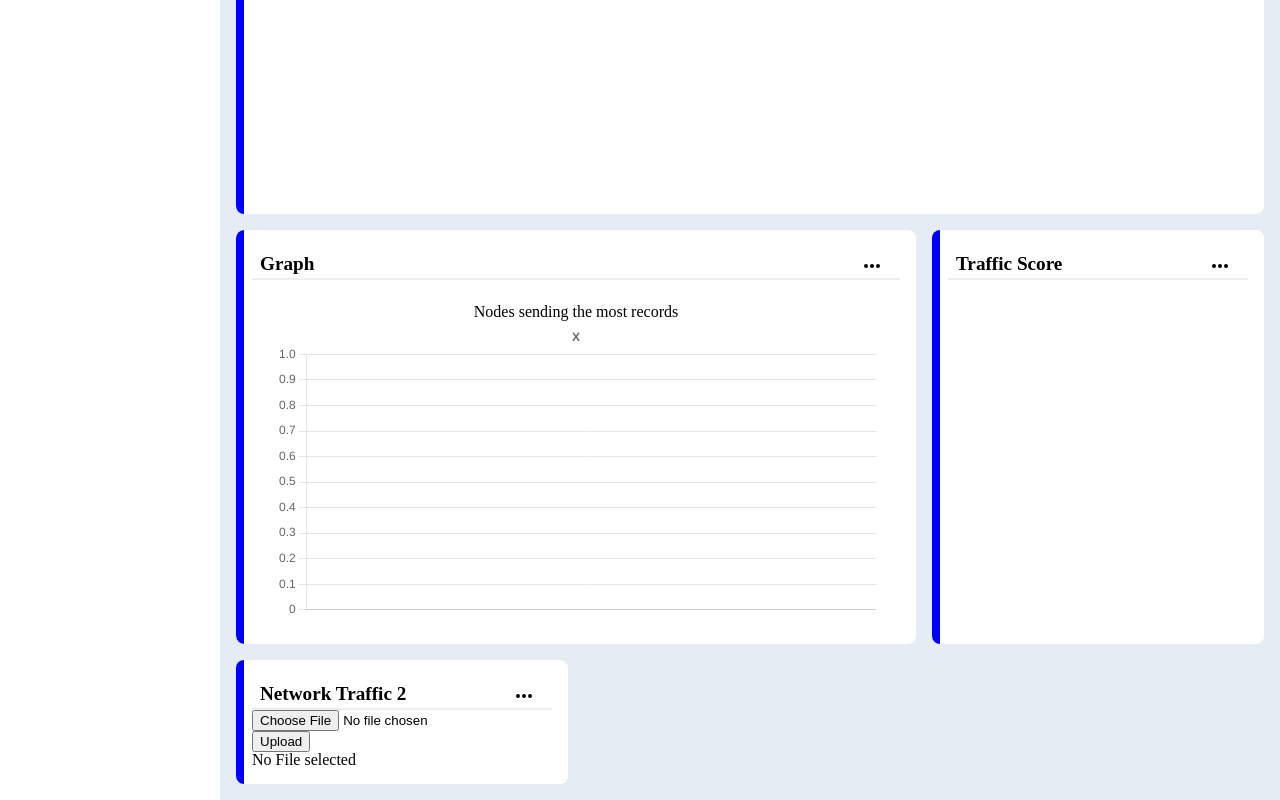
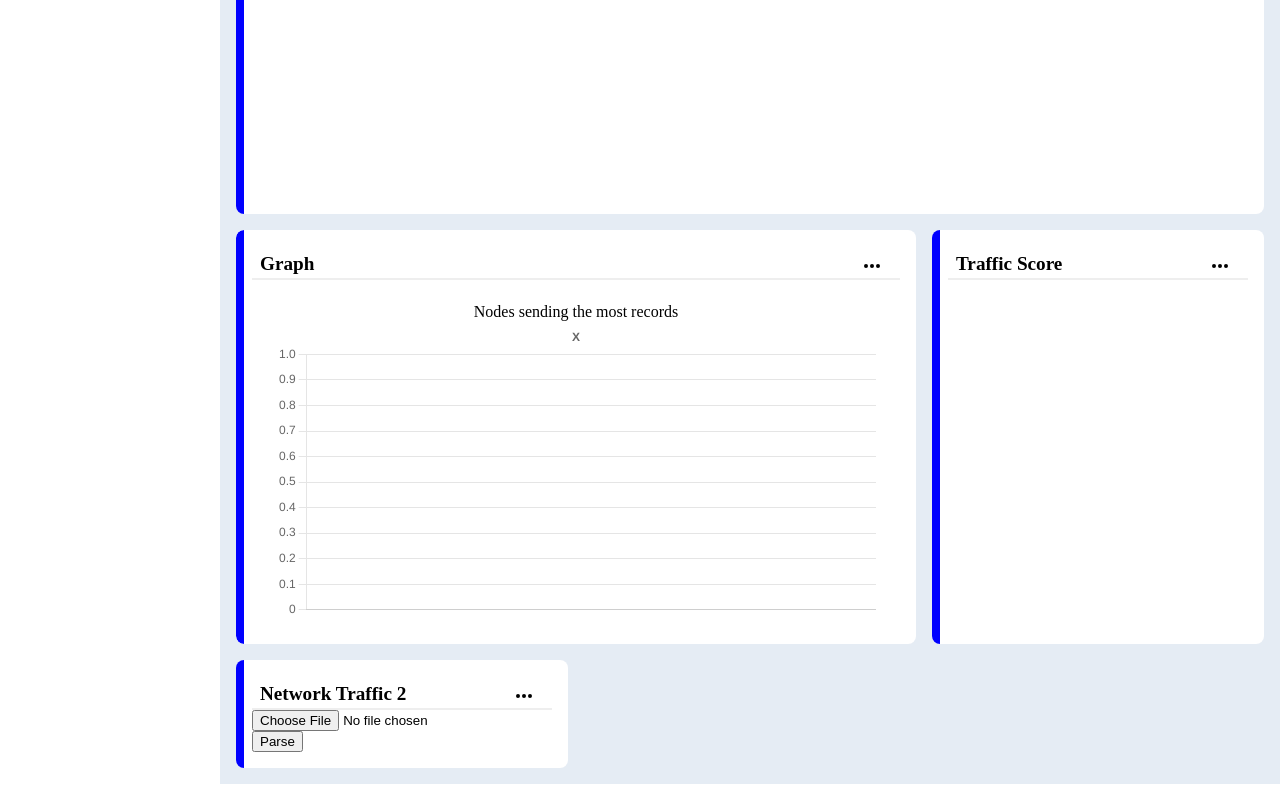
Before and after one commit to hreid1/COMP3000-LoRaWAN, a React (Vite) app in the folder sourcecode/my-app/: page /dashboard in a window 1280 px wide. Shown: the part 518-1318 px from the top of the page. Built offline with nearby package versions, Linux system fonts and the light colour scheme.

Commit message:
restructured network traffic to include Card and other classes

```diff
--- a/sourcecode/my-app/src/components/DisplayFile/DisplayFile.jsx
+++ b/sourcecode/my-app/src/components/DisplayFile/DisplayFile.jsx
@@ -1,20 +1,44 @@
-const DisplayFile = ({ file }) => {
+import { useState } from "react";
+import Papa from 'papaparse'
 
-    if (!file) {
-        return <div>No File selected</div>
-    }
-    else {
-        console.log(file)
-    }
+const DisplayFile = ({file}) => {
+  const [error, setError] = useState("");
+  const [data, setData] = useState([]);
 
-    return(
-        <>
-            <h2>File Details</h2>
-            <p>File Name: {file.name}</p>
-            <p>File Type: {file.type}</p>
-            <p>File Size: {file.size}</p>
-        </>
-    )
-}
+  function handleParse() {
+    const reader = new FileReader();
+
+    reader.onload = async ({ target }) => {
+      const csv = Papa.parse(target.result, { header: true });
+      const parsedData = csv?.data;
+      const rows = Object.keys(parsedData[0]);
+      const columns = Object.values(parsedData[0]);
+      const res = rows.reduce((acc, e, i) => {
+        return [...acc, [[e], columns[i]]];
+      }, []);
+      console.log(res);
+      setData(res);
+    };
+    reader.readAsText(file);
+  }
+
+  return (
+    <>
+      <div>
+        <button onClick={handleParse}>Parse</button>
+      </div>
+      <div>
+        {error
+          ? error
+          : data.map((e, i) => (
+            <div key={i} className='item'>
+              {e[0]}:{e[1]}
+            </div>
+          ))
+        }
+      </div>
+    </>
+  );
+};
 
 export default DisplayFile;
--- a/sourcecode/my-app/src/components/FileUpload/FileUpload.jsx
+++ b/sourcecode/my-app/src/components/FileUpload/FileUpload.jsx
@@ -1,7 +1,7 @@
 import { useState } from "react"
 import axios from "axios";
 
-const FileUpload = ({ onFileSelected }) => {
+const FileUpload = ({ props }) => {
     const [file, setFile] = useState(null)
 
     const onFileChange = (event) => {
--- a/sourcecode/my-app/src/pages/Dashboard/Dashboard.jsx
+++ b/sourcecode/my-app/src/pages/Dashboard/Dashboard.jsx
@@ -50,17 +50,22 @@ const Announcements = ({ data }) => {
   )
 }
 
-const NetworkTraffic2 = ({  }) => {
-  const [file, setFile] = useState(null)
+const NetworkTraffic2 = () => {
+  const [file, setFile] = useState(null);
 
-  const handleFileSelected = (file) => {
-    setFile(file)
-    //console.log("File selected in dashboard", file);
+  function handleFileChange(event) {
+    const selectedFile = event.target.files[0];
+    if (selectedFile) {
+      setFile(selectedFile);
+    } else {
+      setFile(null);
+    }
   }
 
   return(
     <Card id="networkTraffic2" title="Network Traffic 2">
-      <FileUpload onFileSelected={handleFileSelected}/>
+      <input type="file" onChange={handleFileChange}/>
+
       <DisplayFile file={file}/>
     </Card>
   )
```
